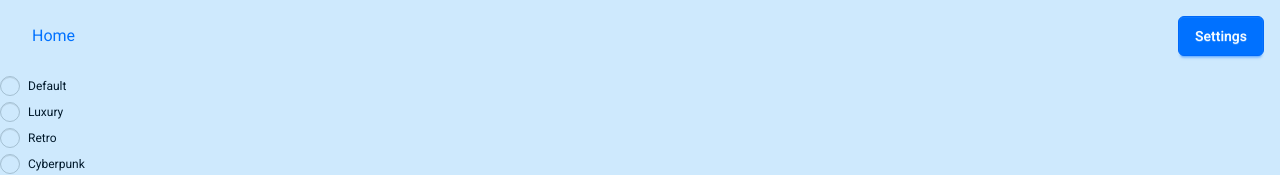
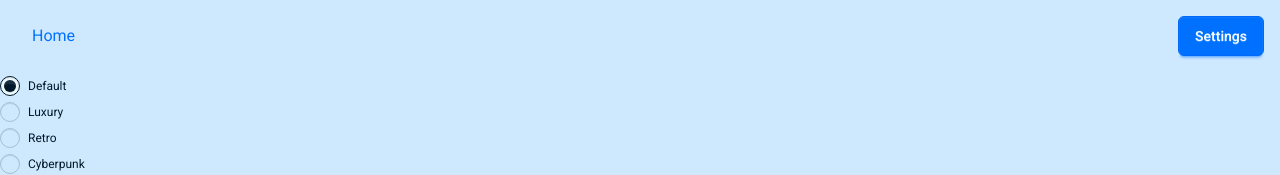
Before and after one commit to elixer-prince/elixer-focus, a React (Vite) app in the folder react-frontend/: page /settings in a window 1280 px wide. Shown: the top 175 px of the page. Built offline with nearby package versions, Linux system fonts and the light colour scheme.

Commit message:
refactor(layouts): rename directory to layout for clarity

```diff
--- a/react-frontend/src/pages/HomePage.tsx
+++ b/react-frontend/src/pages/HomePage.tsx
@@ -1,4 +1,4 @@
-import AppLayout from "./layouts/AppLayout.tsx";
+import AppLayout from "./layout/AppLayout.tsx";
 import TimerSection from "../components/CountdownTimer/TimerSection.tsx";
 
 const HomePage = () => {
--- a/react-frontend/src/pages/SettingsPage.tsx
+++ b/react-frontend/src/pages/SettingsPage.tsx
@@ -1,4 +1,4 @@
-import AppLayout from "./layouts/AppLayout";
+import AppLayout from "./layout/AppLayout";
 
 const SettingsPage = () => {
     return (
@@ -10,6 +10,7 @@ const SettingsPage = () => {
                         name="theme-radios"
                         className="radio radio-sm theme-controller"
                         value="default"
+                        checked // TODO: Use react to choose which is selected by default
                     />
                     Default
                 </label>
--- a/react-frontend/src/pages/TasksPage.tsx
+++ b/react-frontend/src/pages/TasksPage.tsx
@@ -1,4 +1,4 @@
-import AppLayout from "./layouts/AppLayout";
+import AppLayout from "./layout/AppLayout";
 
 const TasksPage = () => {
     return (
```
Also changed, not shown: react-frontend/src/pages/layout/AppLayout.tsx (renamed from react-frontend/src/pages/layouts/AppLayout.tsx).
